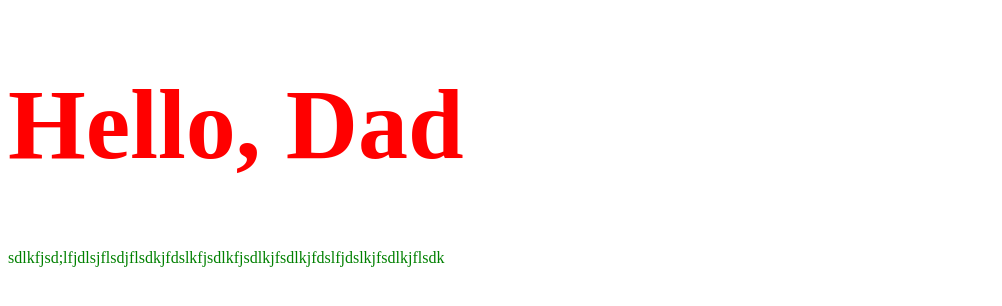
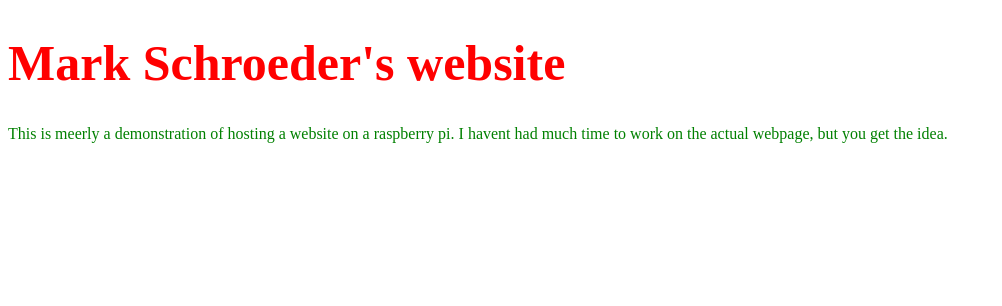
Before and after one commit to TheSillySmoker/marks-website, a plain HTML site: page index.html in a window 1280 px wide. Shown: the whole page, without its empty margins (0-1002 px from the left). Drawn offline with Linux system fonts and the light colour scheme.

Commit message:
update 1

```diff
--- a/index.html
+++ b/index.html
@@ -1,12 +1,12 @@
 <!DOCTYPE html>
 <html>
 <body>
-<h1>Hello, Dad</h1>
-<p>sdlkfjsd;lfjdlsjflsdjflsdkjfdslkfjsdlkfjsdlkjfsdlkjfdslfjdslkjfsdlkjflsdk</p>
+<h1>Mark Schroeder's website</h1>
+<p>This is meerly a demonstration of hosting a website on a raspberry pi. I havent had much time to work on the actual webpage, but you get the idea.</p>
   <style>
     h1 {
       color: red;
-      font-size: 100px;
+      font-size: 50px;
     }
     p{
       color: green;
```
